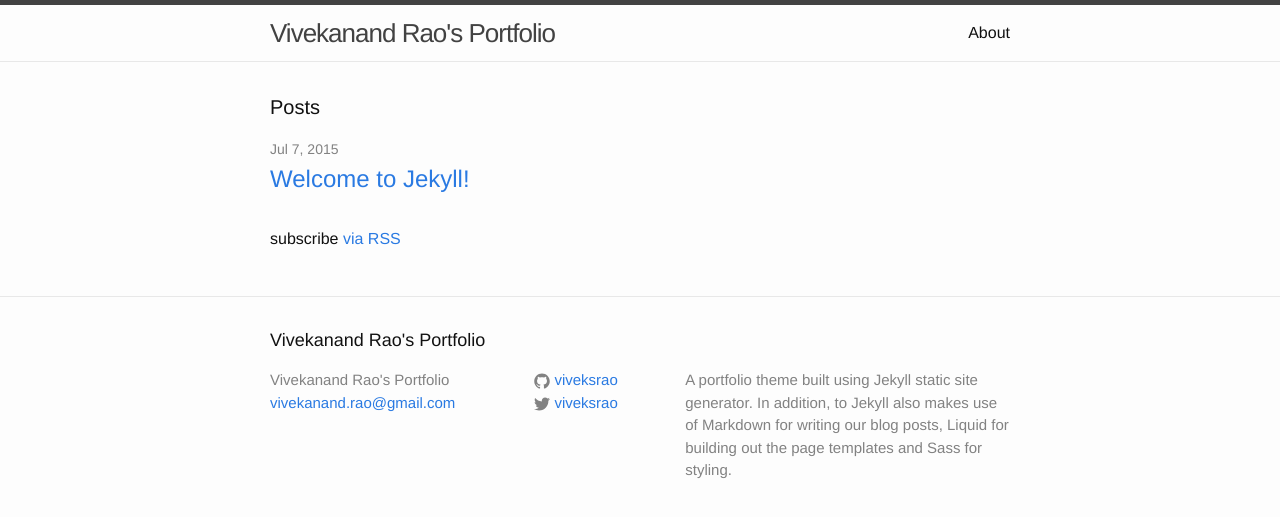
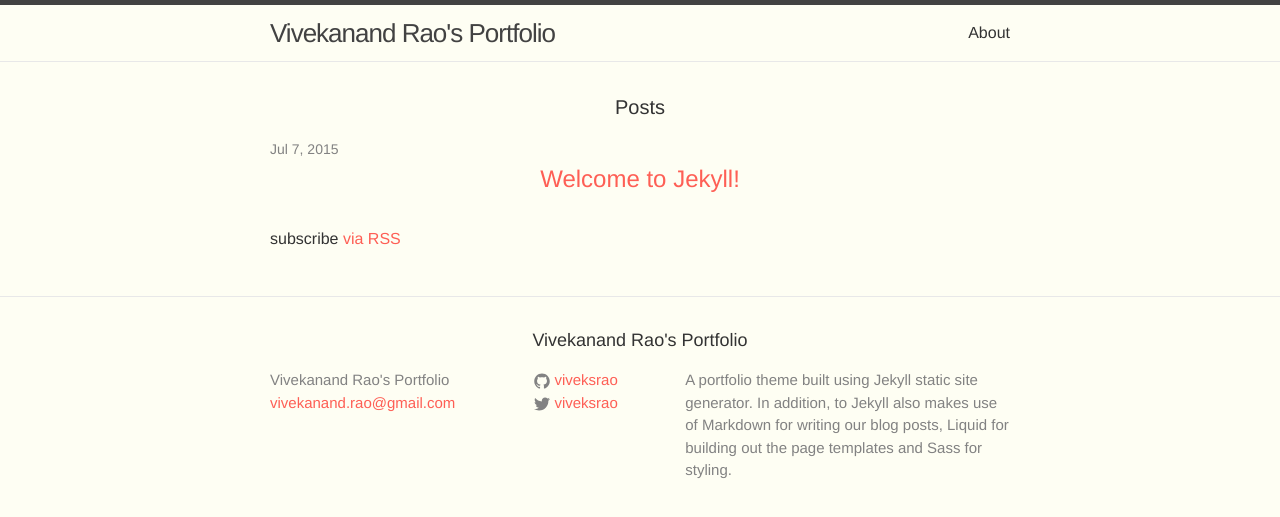
Before and after one commit to viveksrao/viveksrao-portfolio, a Jekyll site: the page built from index.html, in a window 1280 px wide. Shown: the top 517 px of the page. Built offline with Jekyll 4.4.1, drawn with Linux system fonts in a browser that asks for light colours.

Commit message:
Variables and Default Styles.

```diff
--- a/_sass/_base.scss
+++ b/_sass/_base.scss
@@ -80,9 +80,14 @@ li {
  * Headings
  */
 h1, h2, h3, h4, h5, h6 {
-    font-weight: 300;
+    font-weight: 500;
+    text-align: center;
 }
-
+.mega{font-size: $mega-font-size;}
+h1,.h1{font-size: $h1-font-size;}
+h2,.h2{font-size: $h2-font-size;}
+h3,.h3{font-size: $h3-font-size;}
+h4,.h4{font-size: $h4-font-size;}
 
 
 /**
@@ -91,13 +96,10 @@ h1, h2, h3, h4, h5, h6 {
 a {
     color: $brand-color;
     text-decoration: none;
-
-    &:visited {
-        color: darken($brand-color, 15%);
-    }
+    transition: 0.3s;
 
     &:hover {
-        color: $text-color;
+        color: $blue-color;
         text-decoration: underline;
     }
 }
--- a/css/main.scss
+++ b/css/main.scss
@@ -11,11 +11,22 @@ $base-font-size:   16px;
 $small-font-size:  $base-font-size * 0.875;
 $base-line-height: 1.5;
 
+$mega-font-size: 100px;
+$h1-font-size: 70px;
+$h2-font-size: 40px;
+$h3-font-size: 30px;
+$h4-font-size: 24px;
+
 $spacing-unit:     30px;
 
-$text-color:       #111;
-$background-color: #fdfdfd;
-$brand-color:      #2a7ae2;
+$text-color:       #333;
+$background-color: #fefef3;
+$brand-color:      #fe5f55;
+
+$blue-color: #92b5bd;
+$yellow-color: #ede24e;
+$red-color: #df6d59;
+$purple-color: #6b2339;
 
 $grey-color:       #828282;
 $grey-color-light: lighten($grey-color, 40%);
```
